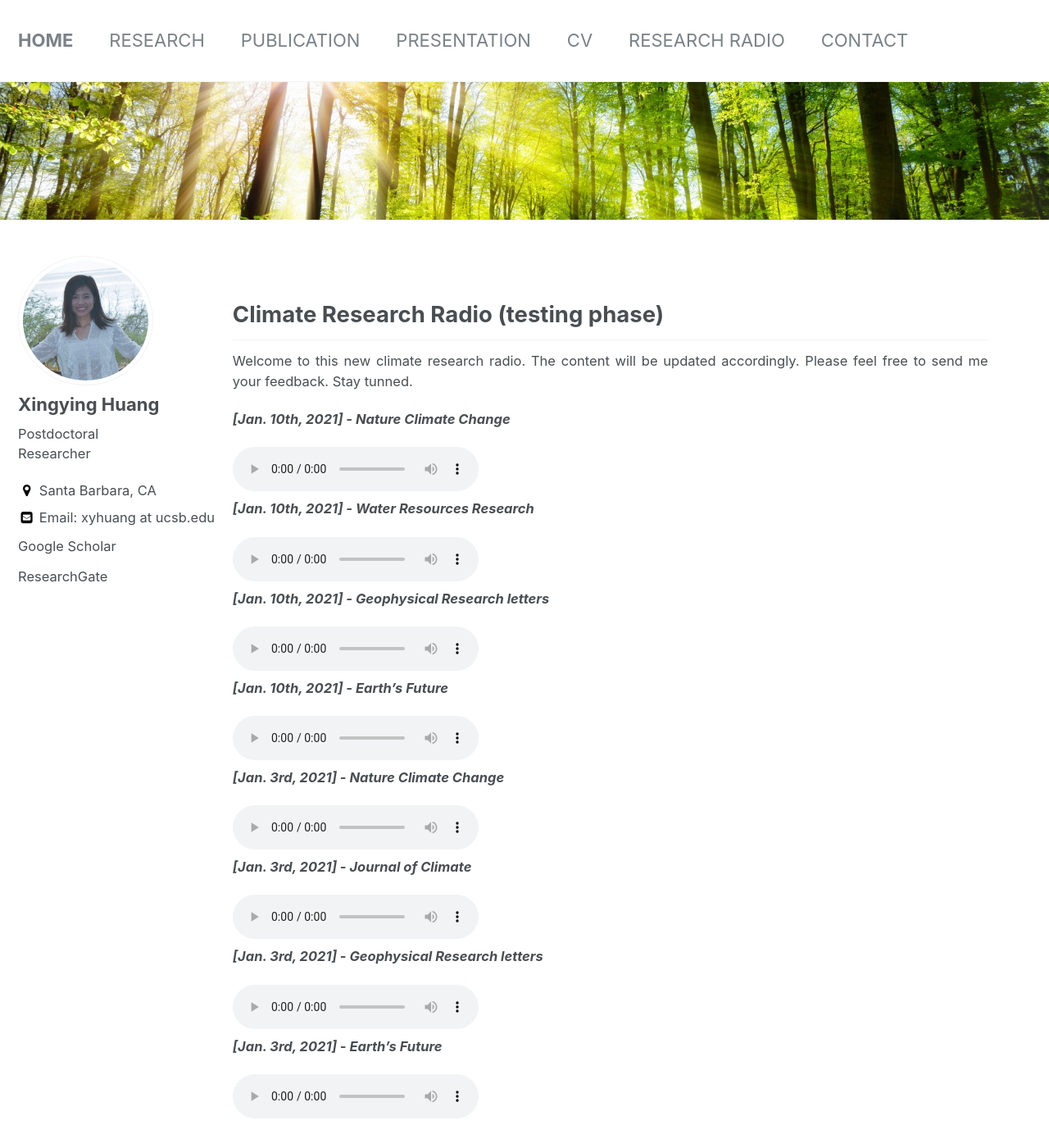
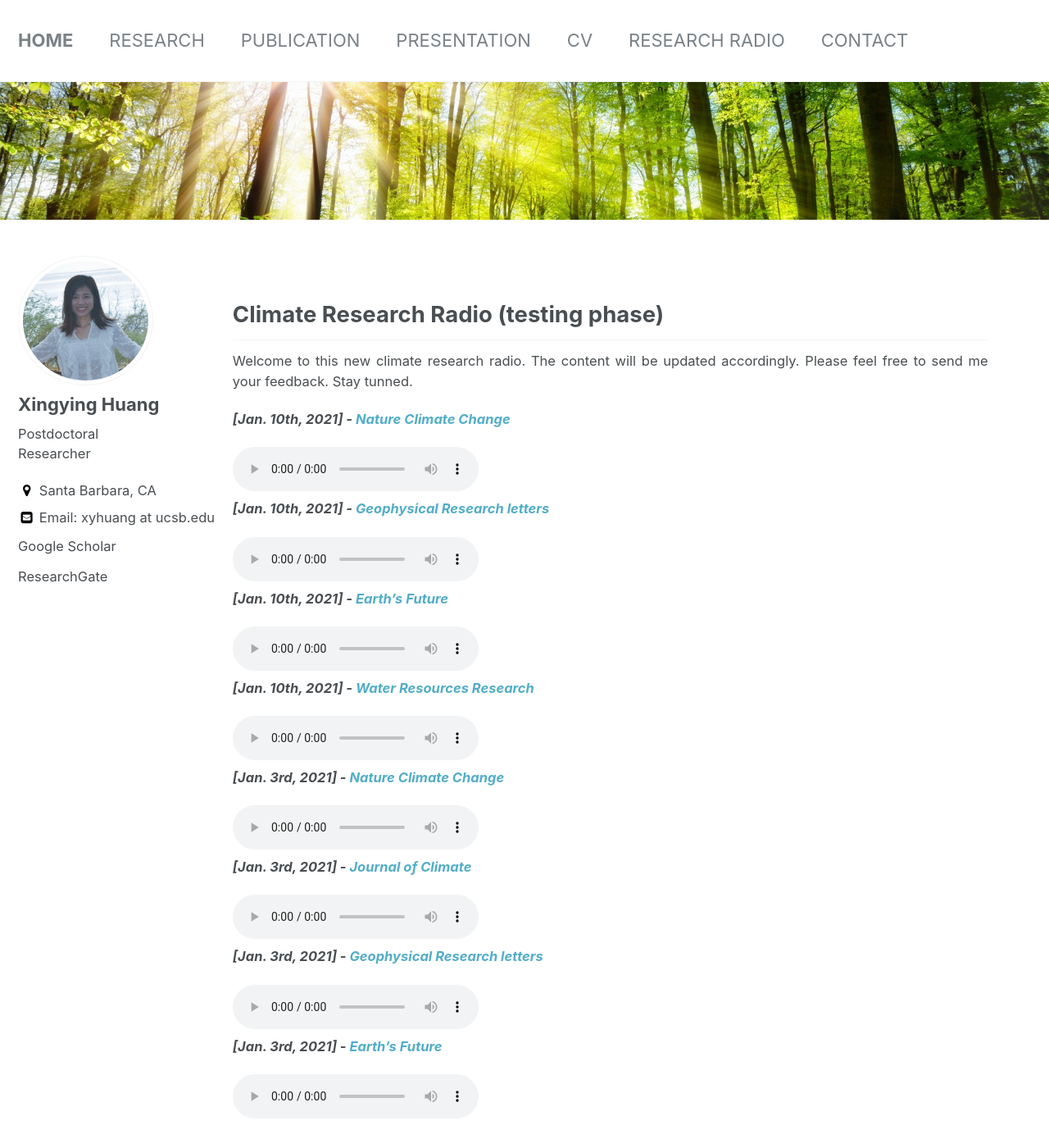
Before and after one commit to Xingyhuang/two_col_xingyhuang.github.io, a Jekyll site: the page built from _pages/radio.md, in a window 1280 px wide and 1400 px high. Shown: the whole window at 82% size. Built offline with Jekyll 4.4.1, drawn with Linux system fonts in a browser that asks for light colours; some of the changed lines change nothing that is shown.

Commit message:
Update radio.md

```diff
--- a/_pages/radio.md
+++ b/_pages/radio.md
@@ -13,28 +13,27 @@ excerpt: ''
 
 Welcome to this new climate research radio. The content will be updated accordingly. Please feel free to send me your feedback. Stay tunned.
 
-***[Jan. 10th, 2021] - Nature Climate Change*** <br>
+***[Jan. 10th, 2021] - [Nature Climate Change](https://www.nature.com/nclimate/volumes/11/issues/1)*** <br>
 <audio src="/assets/radio/ncc_jan10_MP3WRAP.mp3" controls preload> </audio>
 
-***[Jan. 10th, 2021] - Water Resources Research*** <br>
+***[Jan. 10th, 2021] - [Geophysical Research letters](https://agupubs.onlinelibrary.wiley.com/toc/19448007/current)*** <br>
+<audio src="/assets/radio/grl_jan10_MP3WRAP.mp3" controls preload> </audio>
+
+***[Jan. 10th, 2021] - [Earth’s Future](https://agupubs.onlinelibrary.wiley.com/toc/23284277/current)*** <br>
+<audio src="/assets/radio/earth_jan10_MP3WRAP.mp3" controls preload> </audio>
+
+***[Jan. 10th, 2021] - [Water Resources Research](https://agupubs.onlinelibrary.wiley.com/toc/19447973/current)*** <br>
 <audio src="/assets/radio/water_jan10_MP3WRAP.mp3" controls preload> </audio>
 
-***[Jan. 10th, 2021] - Geophysical Research letters*** <br>
-<audio src="/assets/radio/grl_jan10_MP3WRAP.mp3" controls preload> </audio>
 
-***[Jan. 10th, 2021] - Earth’s Future*** <br>
-<audio src="/assets/radio/earth_jan10_MP3WRAP.mp3" controls preload> </audio>
-
-
-
-***[Jan. 3rd, 2021] - Nature Climate Change*** <br>
+***[Jan. 3rd, 2021] - [Nature Climate Change](https://www.nature.com/nclimate/volumes/10/issues/12)*** <br>
 <audio src="/assets/radio/ncc_jan1_MP3WRAP.mp3" controls preload> </audio>
 
-***[Jan. 3rd, 2021] - Journal of Climate*** <br>
+***[Jan. 3rd, 2021] - [Journal of Climate](https://journals.ametsoc.org/view/journals/clim/34/3/clim.34.issue-3.xml)*** <br>
 <audio src="/assets/radio/jcli_jan1_MP3WRAP.mp3" controls preload> </audio>
 
-***[Jan. 3rd, 2021] - Geophysical Research letters*** <br>
+***[Jan. 3rd, 2021] - [Geophysical Research letters](https://agupubs.onlinelibrary.wiley.com/toc/19448007/2020/47/24)*** <br>
 <audio src="/assets/radio/grl_jan1_MP3WRAP.mp3" controls preload> </audio>
 
-***[Jan. 3rd, 2021] - Earth’s Future*** <br>
+***[Jan. 3rd, 2021] - [Earth’s Future](https://agupubs.onlinelibrary.wiley.com/loi/23284277/year/2020)*** <br>
 <audio src="/assets/radio/earth_jan1_MP3WRAP.mp3" controls preload> </audio>
```
